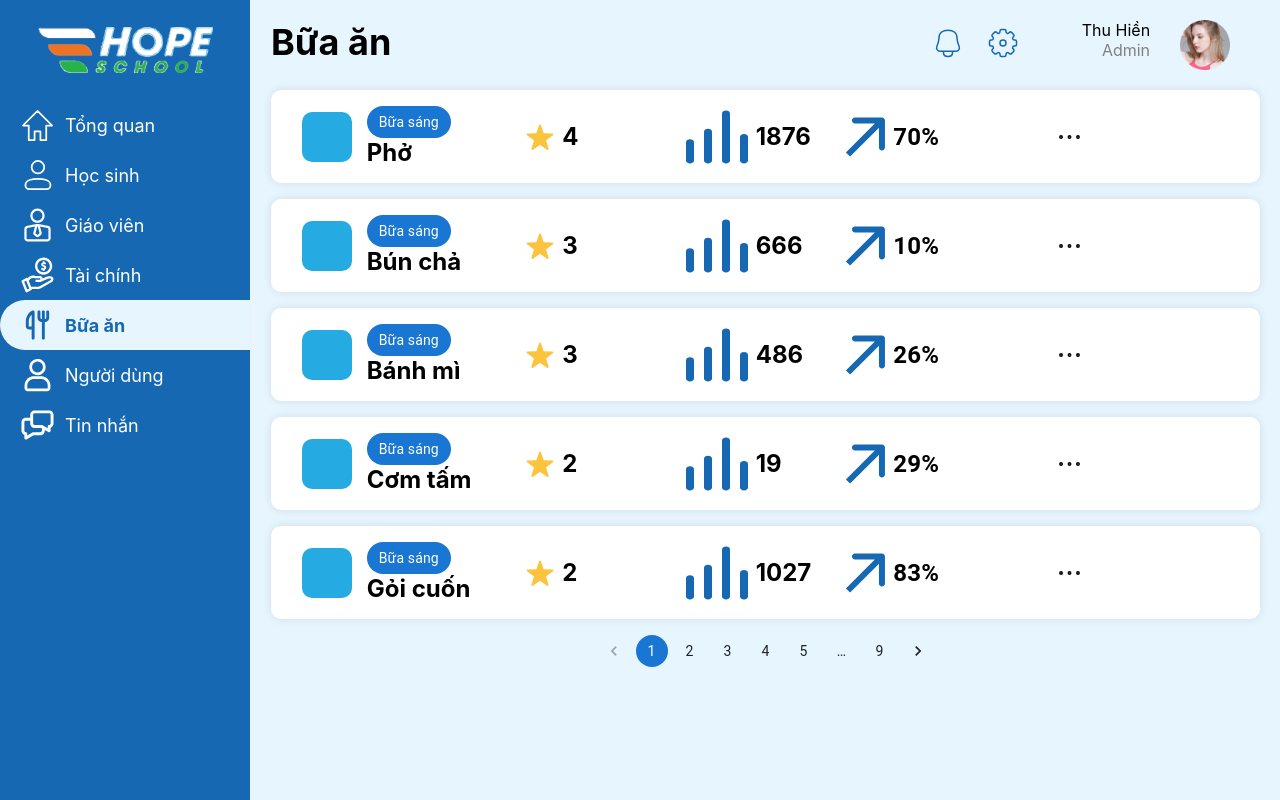
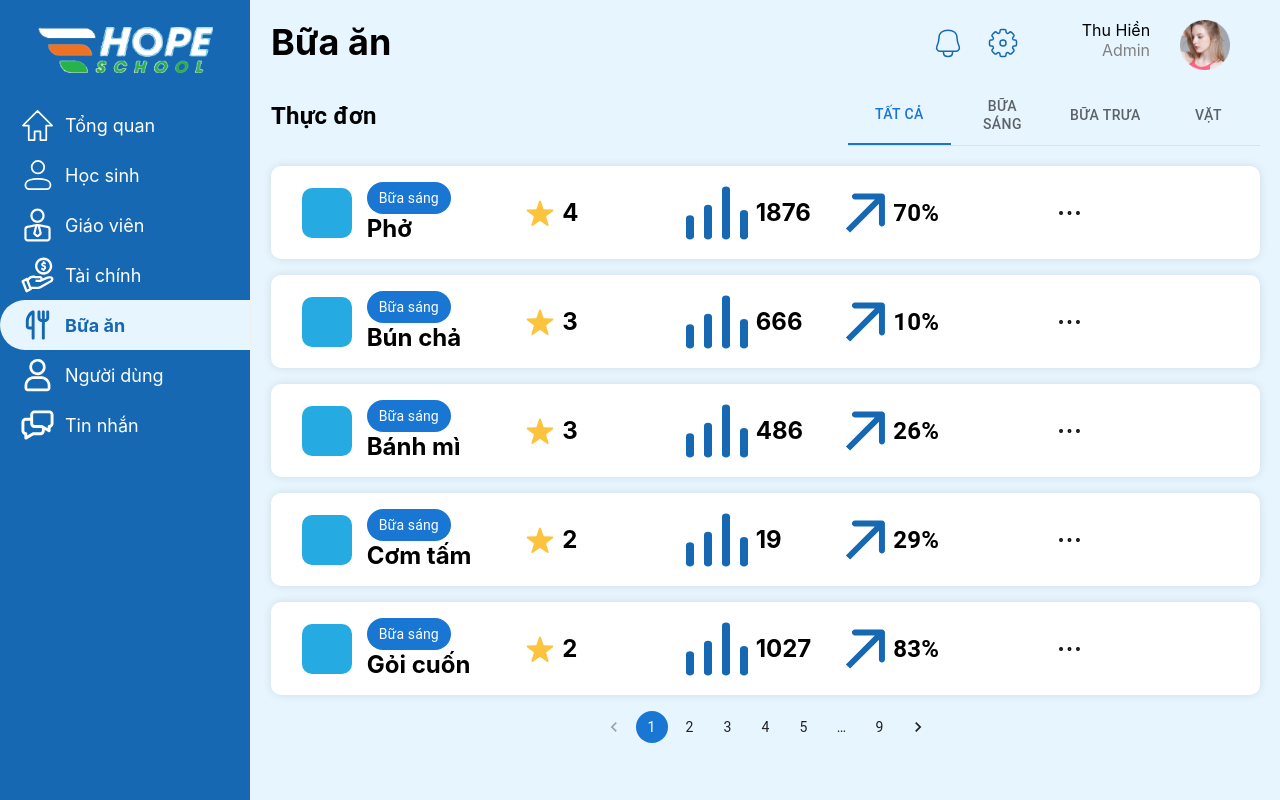
Before and after one commit to TalJa1/web-huybao, a React (Create React App) app: page /meals in a window 1280 px wide. Built offline with nearby package versions, Linux system fonts and the light colour scheme.

Commit message:
Add tab navigation and filtering for meals in MealPage component

```diff
--- a/src/views/MealPage.tsx
+++ b/src/views/MealPage.tsx
@@ -1,4 +1,4 @@
-import { Box, Chip, Pagination, Typography } from "@mui/material";
+import { Box, Chip, Pagination, Tab, Tabs, Typography } from "@mui/material";
 import React, { useState } from "react";
 import Grid from "@mui/material/Grid2";
 import TopLayout from "../components/TopLayout";
@@ -22,6 +22,7 @@ const MealPage = () => {
 
 const Main: React.FC = () => {
   const [currentPage, setCurrentPage] = useState<number>(1);
+  const [selectedTab, setSelectedTab] = useState<string>("Tất cả");
   const mealsPerPage = 5;
 
   const handlePageChange = (
@@ -31,9 +32,19 @@ const Main: React.FC = () => {
     setCurrentPage(value);
   };
 
+  const handleTabChange = (event: React.ChangeEvent<{}>, newValue: string) => {
+    setSelectedTab(newValue);
+    setCurrentPage(1); // Reset to first page when tab changes
+  };
+
+  const filteredMeals =
+    selectedTab === "Tất cả"
+      ? MealData
+      : MealData.filter((meal) => meal.catergory === selectedTab);
+
   const indexOfLastMeal = currentPage * mealsPerPage;
   const indexOfFirstMeal = indexOfLastMeal - mealsPerPage;
-  const currentMeals = MealData.slice(indexOfFirstMeal, indexOfLastMeal);
+  const currentMeals = filteredMeals.slice(indexOfFirstMeal, indexOfLastMeal);
 
   return (
     <Box sx={{ padding: "20px" }}>
@@ -45,6 +56,37 @@ const Main: React.FC = () => {
         </Grid>
         <Grid size={4}>
           <Header />
+        </Grid>
+      </Grid>
+      <Grid container alignItems="center" sx={{ marginTop: 2 }}>
+        <Grid size={7}>
+          <Typography sx={{ color: "#000000", fontSize: "24px", fontWeight: "700" }}>
+            Thực đơn
+          </Typography>
+        </Grid>
+        <Grid size={5}>
+          <Tabs
+            value={selectedTab}
+            onChange={handleTabChange}
+            indicatorColor="primary"
+            textColor="primary"
+            variant="fullWidth"
+            sx={{
+              borderBottom: "1px solid #e0e0e0",
+              "& .MuiTab-root": {
+                minWidth: "auto",
+                flex: 1,
+              },
+              "& .Mui-selected": {
+                borderBottom: "2px solid #1568B1",
+              },
+            }}
+          >
+            <Tab label="Tất cả" value="Tất cả" />
+            <Tab label="Bữa sáng" value="Bữa sáng" />
+            <Tab label="Bữa trưa" value="Bữa trưa" />
+            <Tab label="Vặt" value="Vặt" />
+          </Tabs>
         </Grid>
       </Grid>
       {/* Render here */}
```
